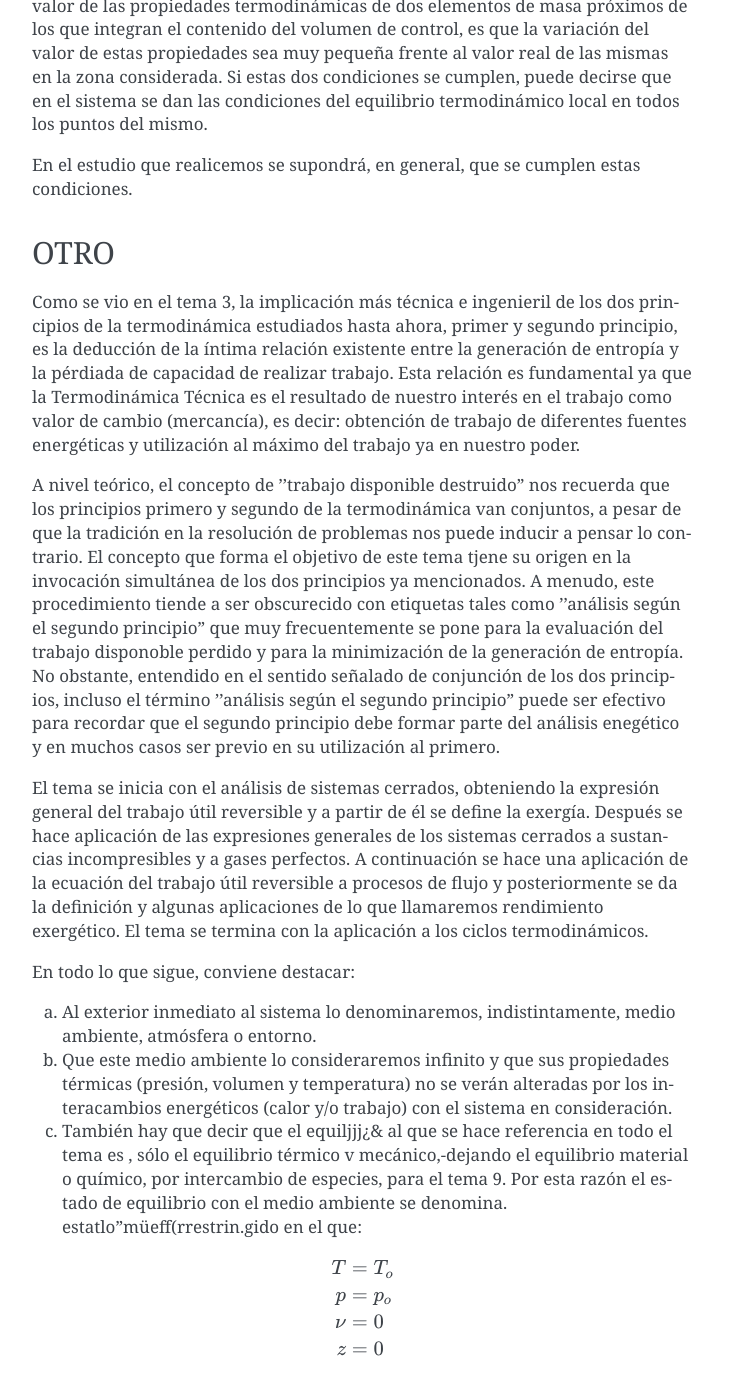
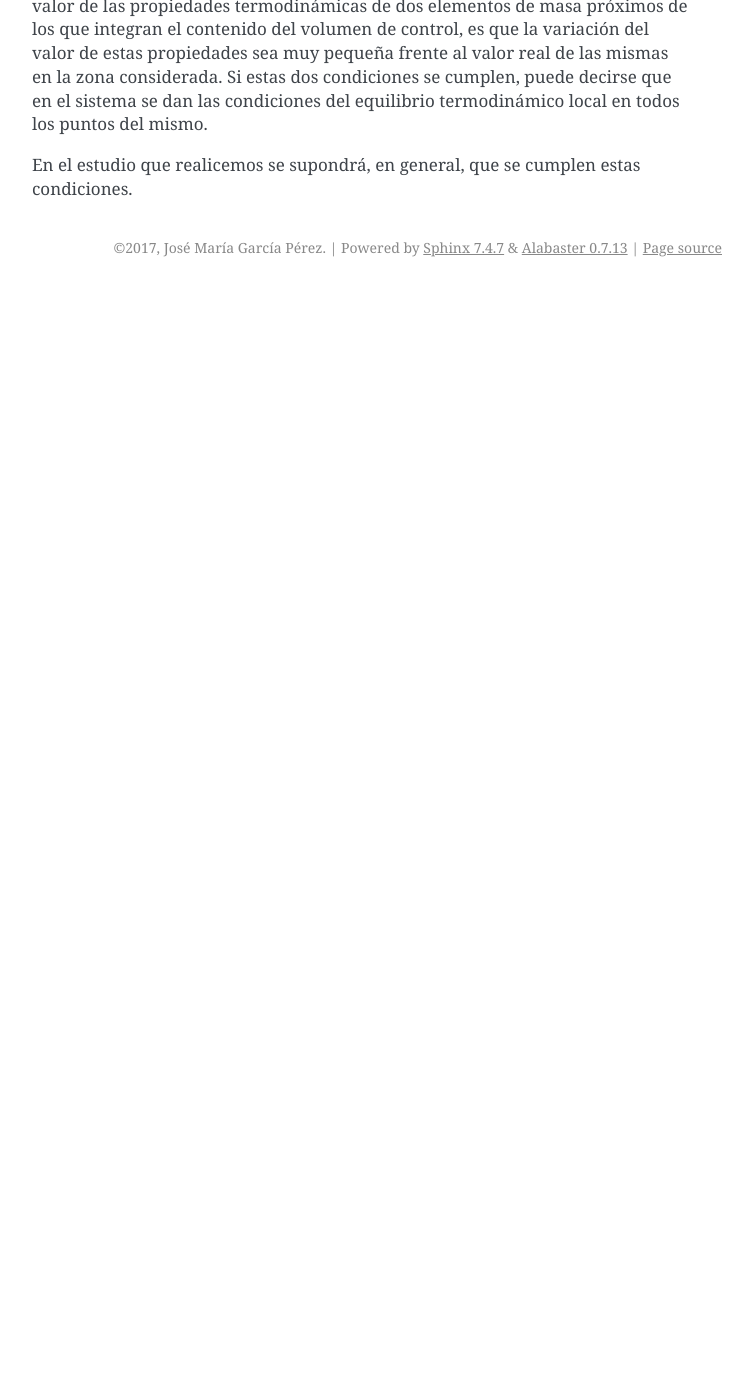
Before and after one commit to mantielero/termodinamica, a Sphinx documentation site: the page built from source/sistemas_abiertos_introduccion.rst, in a window 1280 px wide and 1400 px high, scrolled down 1679 px. Shown: the top 1395 px of the window, without its empty margins (388-1140 px from the left). Built offline with Sphinx 7.4.7, drawn with Linux system fonts in a browser that asks for light colours; after the commit the page ends 1966 px from its top, so only the background shows below that; some of the changed text lies outside the part shown.

Commit message:
Update sistemas_abiertos_introduccion.rst

```diff
--- a/source/sistemas_abiertos_introduccion.rst
+++ b/source/sistemas_abiertos_introduccion.rst
@@ -33,26 +33,3 @@
 sistema esté en equilibrio-termodinámico. Por otro lado, para poder considerar que la transformación es cuasiestática, otra característica que tiene que darse en el valor de las propiedades termodinámicas de dos elementos de masa próximos de los que integran el contenido del volumen de control, es que la variación del valor de estas propiedades sea muy pequeña frente al valor real de las mismas en la zona considerada. Si estas dos condiciones se cumplen, puede decirse que en el sistema se dan las condiciones del equilibrio termodinámico local en todos los puntos del mismo.
 
 En el estudio que realicemos se supondrá, en general, que se cumplen estas condiciones.
-
-
-OTRO
-----
-
-Como se vio en el tema 3, la implicación más técnica e ingenieril de los dos principios de la termodinámica estudiados hasta ahora, primer y segundo principio, es la deducción de la íntima relación existente entre la generación de entropía y la pérdiada de capacidad de realizar trabajo. Esta relación es fundamental ya que la Termodinámica Técnica es el resultado de nuestro interés en el trabajo como valor de cambio (mercancía), es decir: obtención de trabajo de diferentes fuentes energéticas y utilización al máximo del trabajo ya en nuestro poder.
-
-A nivel teórico, el concepto de ’’trabajo disponible destruido” nos recuerda que los principios primero y segundo de la termodinámica van conjuntos, a pesar de que la tradición en la resolución de problemas nos puede inducir a pensar lo contrario. El concepto que forma el objetivo de este tema tjene su origen en la invocación simultánea de los dos principios ya mencionados. A menudo, este procedimiento tiende a ser obscurecido con etiquetas tales como ’’análisis según el segundo principio” que muy frecuentemente se pone para la evaluación del trabajo disponoble perdido y para la minimización de la generación de entropía. No obstante, entendido en el sentido señalado de conjunción de los dos principios, incluso el término ’’análisis según el segundo principio” puede ser efectivo para recordar que el segundo principio debe formar parte del análisis enegético y en muchos casos ser previo en su utilización al primero.
-
-El tema se inicia con el análisis de sistemas cerrados, obteniendo la expresión general del trabajo útil reversible y a partir de él se define la exergía. Después se hace aplicación de las expresiones generales de los sistemas cerrados a sustancias incompresibles y a gases perfectos. A continuación se hace una aplicación de la ecuación del trabajo útil reversible a procesos de flujo y posteriormente se da la definición y algunas aplicaciones de lo que llamaremos rendimiento exergético. El tema se termina con la aplicación a los ciclos termodinámicos.
-
-En todo lo que sigue, conviene destacar:
-
-a) Al exterior inmediato al sistema lo denominaremos, indistintamente, medio ambiente, atmósfera o entorno.
-b) Que este medio ambiente lo consideraremos infinito y que sus propiedades térmicas (presión, volumen y temperatura) no se verán alteradas por los interacambios energéticos (calor y/o trabajo) con el sistema en consideración.
-c) También hay que decir que el equiljjj¿& al que se hace referencia en todo el tema es , sólo el equilibrio térmico v mecánico,-dejando el equilibrio material o químico, por intercambio de especies, para el tema 9. Por esta razón el estado de equilibrio con el medio ambiente se denomina. estatlo”müeff(rrestrin.gido en el que:
-
-.. math::
-
-   T &= T_o\\
-   p &=p_o\\
-   \nu &= 0\\
-   z & =0
```
